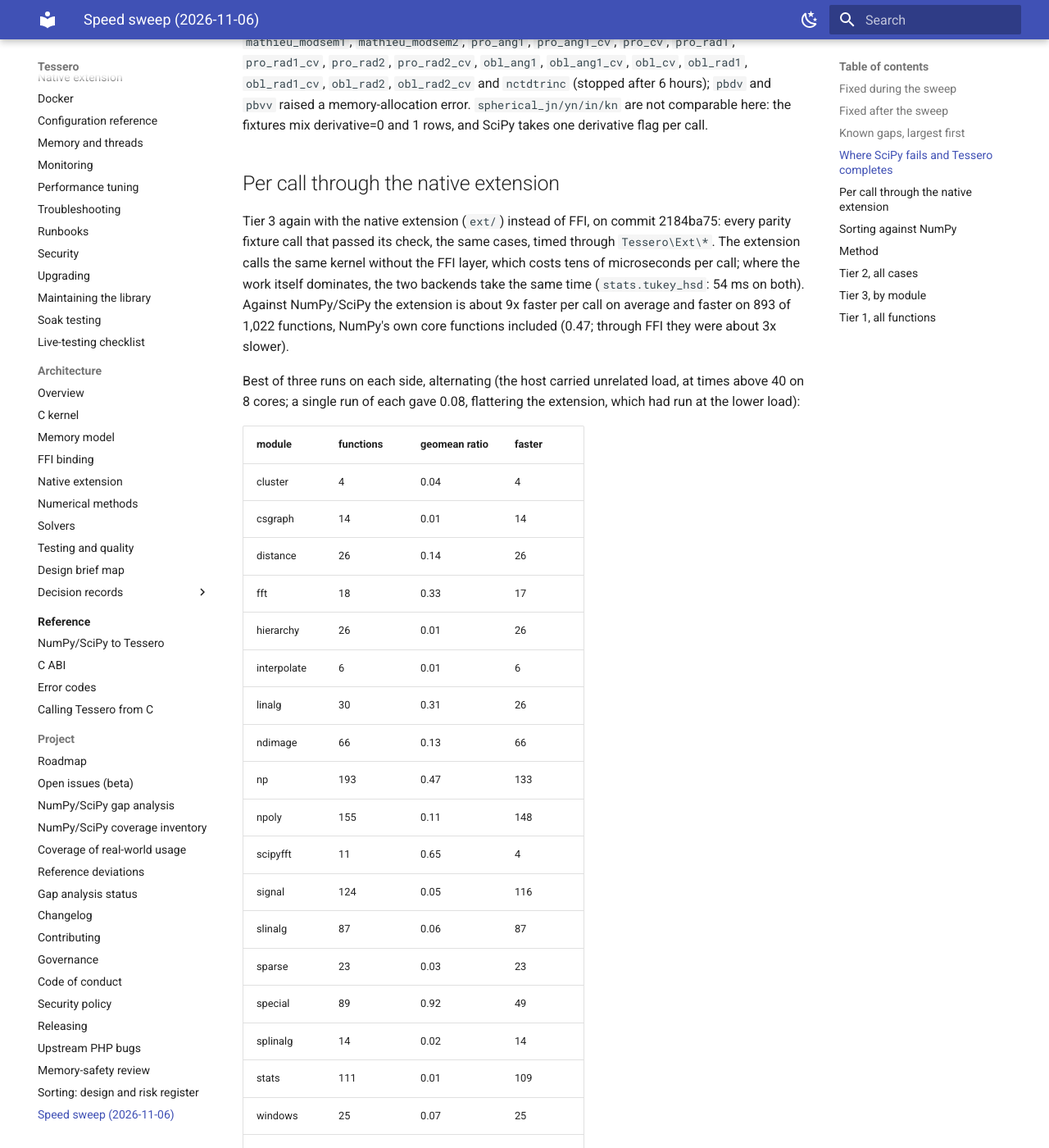
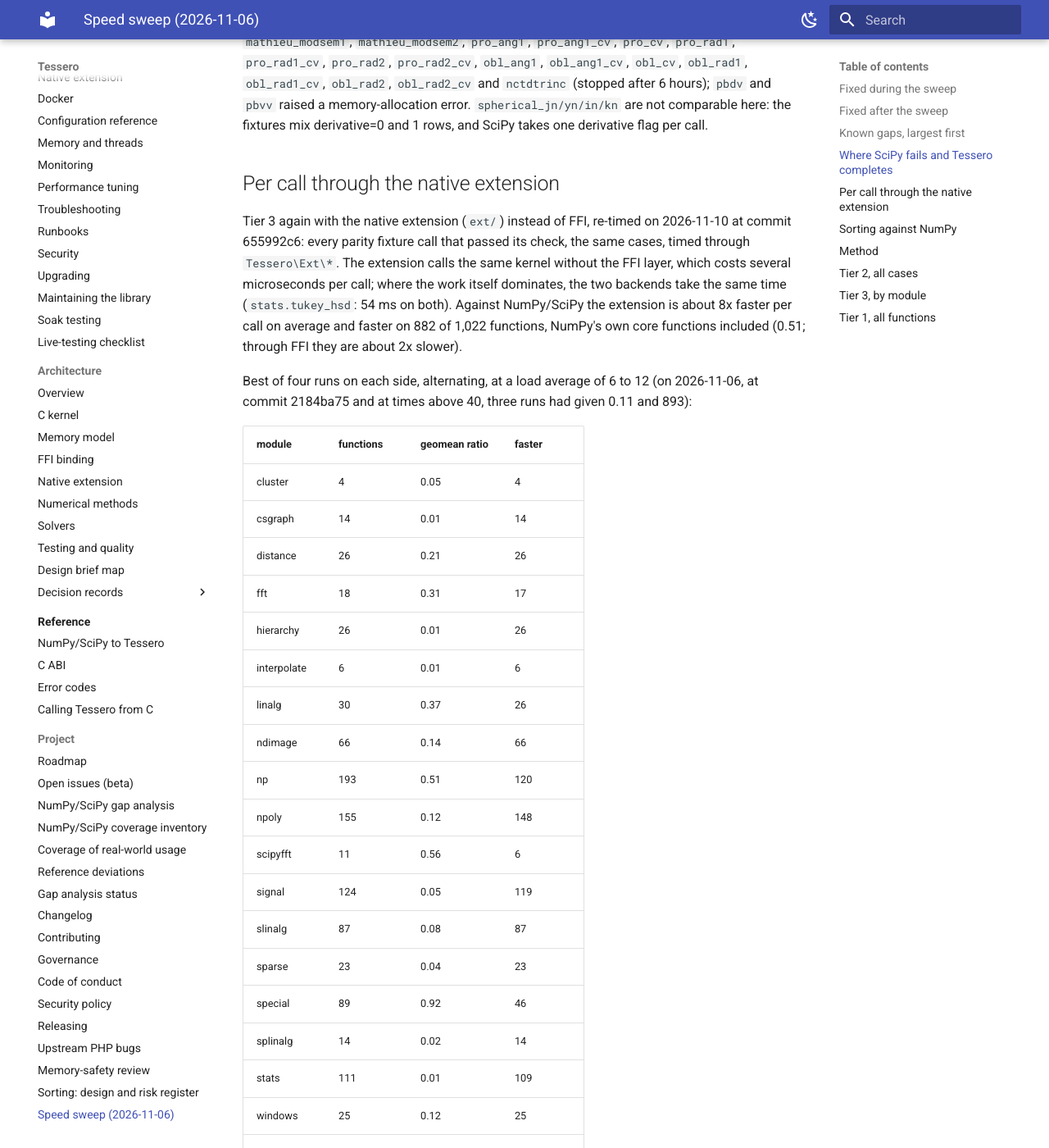
Before and after one commit to DMJ-CV-91913/tessero, an MkDocs documentation site: the page built from docs/project/speed-sweep.md, in a window 1280 px wide and 1400 px high, scrolled down 17130 px. Shown: the whole window at 82% size. Built offline with MkDocs 1.6.1 and Material for MkDocs 9.7.7, drawn with Linux system fonts in a browser that asks for light colours.

Commit message:
docs(speed): re-time tier 3 through the native extension -- geomean 0.12, 882 of 1,022 faster
Every parity fixture call through Tessero\Ext\* at 655992c6, four
alternating rounds of the extension and NumPy/SciPy, single-threaded, best
time per case, at a load average of 6 to 12. Geomean 0.12 (was 0.11 at
2184ba75, three rounds at loads above 40), faster on 882 of 1,022 (was
893), np 0.51. This run's NumPy/SciPy reference agrees with the four-round
FFI re-time of 24fb3a8b (per module within a few percent on most modules).
The FFI layer's per-call cost now reads "several microseconds" (it was
tens before c6e18549).

Co-Authored-By: Claude Opus 5.5 <noreply@anthropic.com>

```diff
--- a/docs/project/speed-sweep.md
+++ b/docs/project/speed-sweep.md
@@ -135,37 +135,37 @@ fixtures mix derivative=0 and 1 rows, and SciPy takes one derivative flag per ca
 
 ## Per call through the native extension
 
-Tier 3 again with the native extension (`ext/`) instead of FFI, on commit 2184ba75: every parity fixture call
+Tier 3 again with the native extension (`ext/`) instead of FFI, re-timed on 2026-11-10 at commit 655992c6: every parity fixture call
 that passed its check, the same cases, timed through `Tessero\Ext\*`. The extension calls the same kernel without
-the FFI layer, which costs tens of microseconds per call; where the work itself dominates, the two backends take the
-same time (`stats.tukey_hsd`: 54 ms on both). Against NumPy/SciPy the extension is about 9x faster per call on
-average and faster on 893 of 1,022 functions, NumPy's own core functions included (0.47; through FFI they were about
-3x slower).
+the FFI layer, which costs several microseconds per call; where the work itself dominates, the two backends take the
+same time (`stats.tukey_hsd`: 54 ms on both). Against NumPy/SciPy the extension is about 8x faster per call on
+average and faster on 882 of 1,022 functions, NumPy's own core functions included (0.51; through FFI they are about
+2x slower).
 
-Best of three runs on each side, alternating (the host carried unrelated load, at times above 40 on 8 cores; a
-single run of each gave 0.08, flattering the extension, which had run at the lower load):
+Best of four runs on each side, alternating, at a load average of 6 to 12 (on 2026-11-06, at commit 2184ba75 and
+at times above 40, three runs had given 0.11 and 893):
 
 | module | functions | geomean ratio | faster |
 |---|---|---|---|
-| cluster | 4 | 0.04 | 4 |
+| cluster | 4 | 0.05 | 4 |
 | csgraph | 14 | 0.01 | 14 |
-| distance | 26 | 0.14 | 26 |
-| fft | 18 | 0.33 | 17 |
+| distance | 26 | 0.21 | 26 |
+| fft | 18 | 0.31 | 17 |
 | hierarchy | 26 | 0.01 | 26 |
 | interpolate | 6 | 0.01 | 6 |
-| linalg | 30 | 0.31 | 26 |
-| ndimage | 66 | 0.13 | 66 |
-| np | 193 | 0.47 | 133 |
-| npoly | 155 | 0.11 | 148 |
-| scipyfft | 11 | 0.65 | 4 |
-| signal | 124 | 0.05 | 116 |
-| slinalg | 87 | 0.06 | 87 |
-| sparse | 23 | 0.03 | 23 |
-| special | 89 | 0.92 | 49 |
+| linalg | 30 | 0.37 | 26 |
+| ndimage | 66 | 0.14 | 66 |
+| np | 193 | 0.51 | 120 |
+| npoly | 155 | 0.12 | 148 |
+| scipyfft | 11 | 0.56 | 6 |
+| signal | 124 | 0.05 | 119 |
+| slinalg | 87 | 0.08 | 87 |
+| sparse | 23 | 0.04 | 23 |
+| special | 89 | 0.92 | 46 |
 | splinalg | 14 | 0.02 | 14 |
 | stats | 111 | 0.01 | 109 |
-| windows | 25 | 0.07 | 25 |
-| **all** | 1022 | **0.11** | 893 |
+| windows | 25 | 0.12 | 25 |
+| **all** | 1022 | **0.12** | 882 |
 
 ## Sorting against NumPy
 
```
